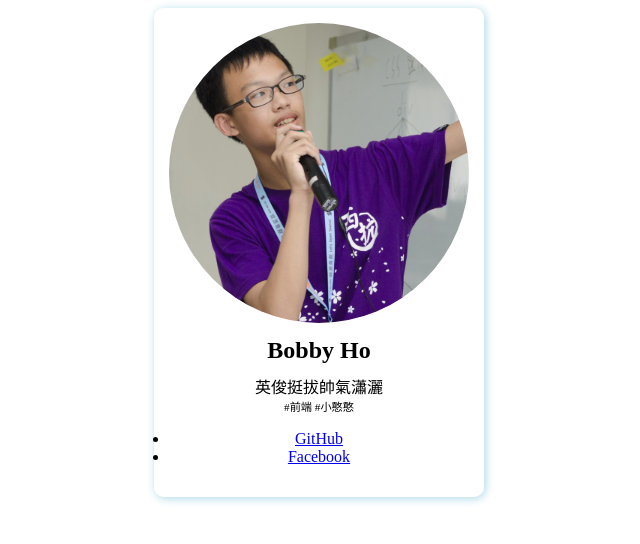
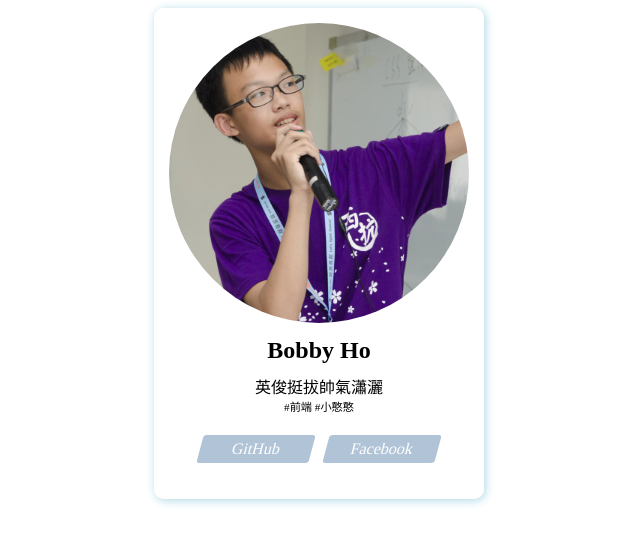
Before and after one commit to isalwaysone/bobby, a plain HTML site: page index.html in a window 1280 px wide. Shown: the whole page, without its empty margins (321-961 px from the left). Drawn offline with Linux system fonts and the light colour scheme.

Commit message:
fix corresponding css

```diff
--- a/css/main.css
+++ b/css/main.css
@@ -22,9 +22,14 @@ div.description {
 
 ul.links {
    padding: 0;
+   list-style-type: none;
 }
 
-ul.links > a > li {
+ul.links > li {
+  display: inline-block;
+}
+
+ul.links > li > a {
   display: inline-block;
   transform: skew(-15deg);
   box-sizing: border-box;
@@ -36,12 +41,12 @@ ul.links > a > li {
   transition: background-color 300ms;
 }
 
-ul.links > a > li {
+ul.links > li > a {
   text-decoration: none;
   color: #FFF;
 }
 
-ul.links > a > li:hover {
+ul.links > li > a:hover {
   background-color: rgb(55, 96, 138);
 }
 
```
